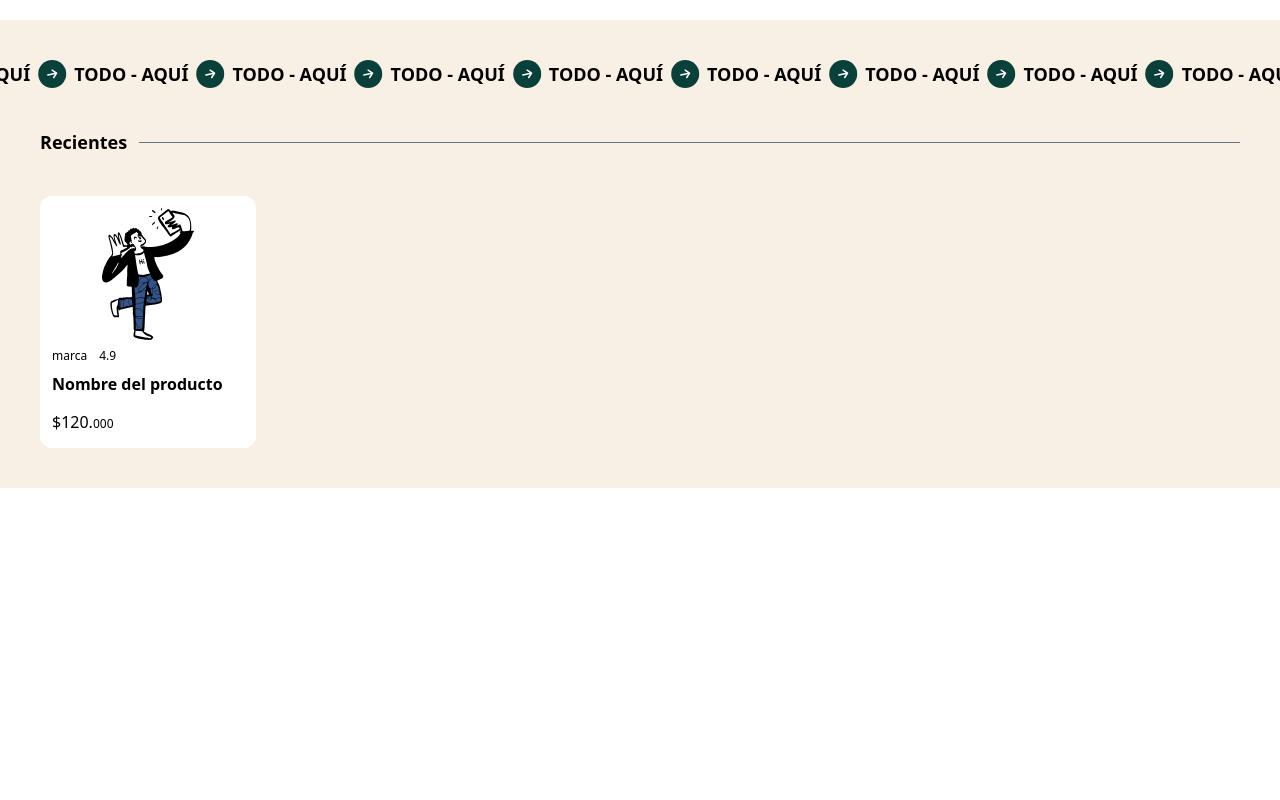
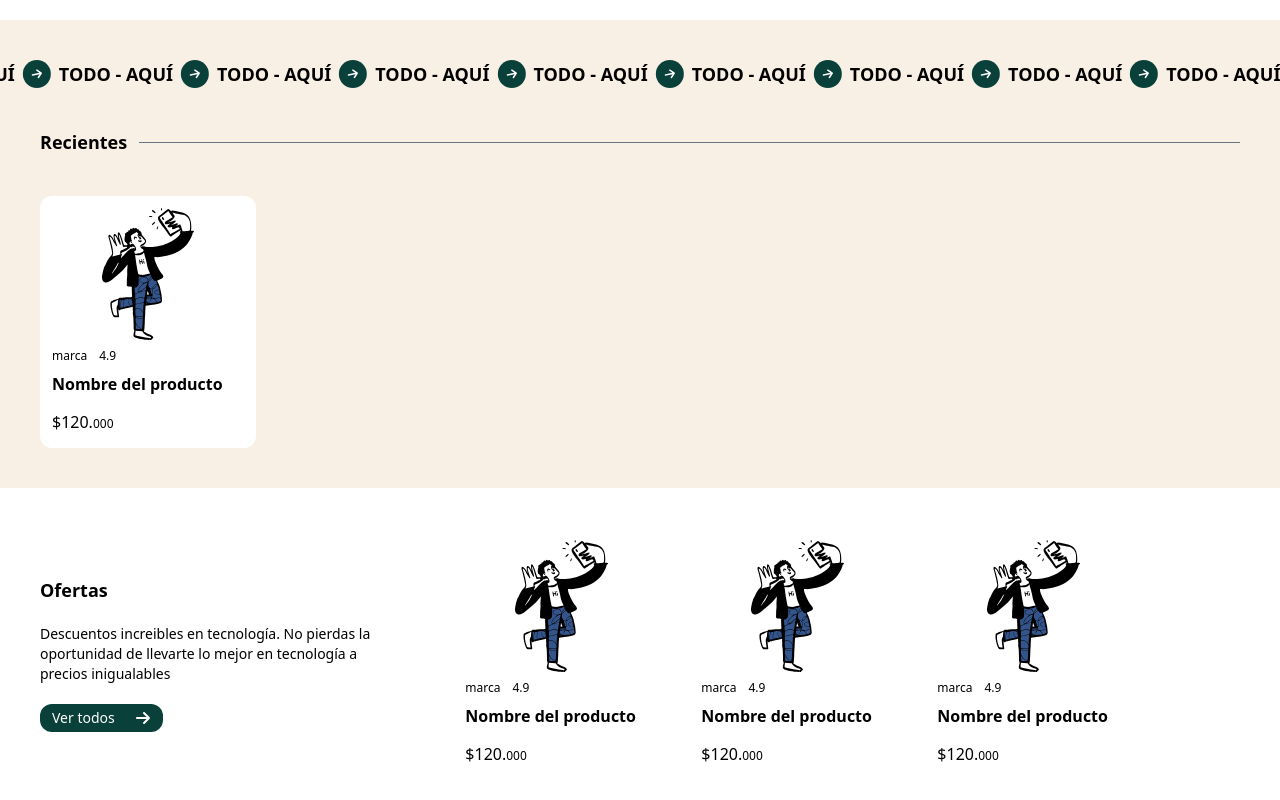
Before and after one commit to JahirMM/primeTechFrontend, a Next.js app: page / in a window 1280 px wide. Shown: the part 860-1660 px from the top of the page. Before the commit the page ends 1348 px from the top, so only its background shows below. Built offline with nearby package versions, Linux system fonts and the light colour scheme.

Commit message:
feat(SalesSection): finish the styles

```diff
--- a/src/app/(main)/page.tsx
+++ b/src/app/(main)/page.tsx
@@ -1,11 +1,13 @@
 import Hero from "@/home/components/hero/Hero";
 import RecentSection from "@/home/components/recentSection/RecentSection";
+import SalesSection from "@/home/salesSection/SalesSection";
 
 export default function Home() {
   return (
     <>
       <Hero />
       <RecentSection />
+      <SalesSection />
     </>
   );
 }
--- /dev/null
+++ b/src/home/salesSection/SalesSection.tsx
@@ -0,0 +1,36 @@
+import ArrowIcon from "@/icons/ArrowIcon";
+import ProductItem from "@/share/components/ProductItem";
+
+function SalesSection() {
+  return (
+    <section className="p-10 bg-white flex flex-col gap-5 md:flex-row md:items-center">
+      <header className="md:w-[50%]">
+        <h2 className="text-lg font-bold">Ofertas</h2>
+        <p className="mb-5 mt-5 text-sm text-pretty">
+          Descuentos increibles en tecnología. No pierdas la oportunidad de
+          llevarte lo mejor en tecnología a precios inigualables
+        </p>
+        <button className="bg-primaryColor flex items-center gap-5 px-3 py-1 rounded-xl">
+          <span className="text-sm text-white">Ver todos</span>
+          <ArrowIcon className="size-4 text-white" />
+        </button>
+      </header>
+      <ul
+        className="w-full overflow-auto flex gap-5"
+        aria-label="Lista de productos recientes"
+      >
+        <li>
+          <ProductItem />
+        </li>
+        <li>
+          <ProductItem />
+        </li>
+        <li>
+          <ProductItem />
+        </li>
+      </ul>
+    </section>
+  );
+}
+
+export default SalesSection;
```
